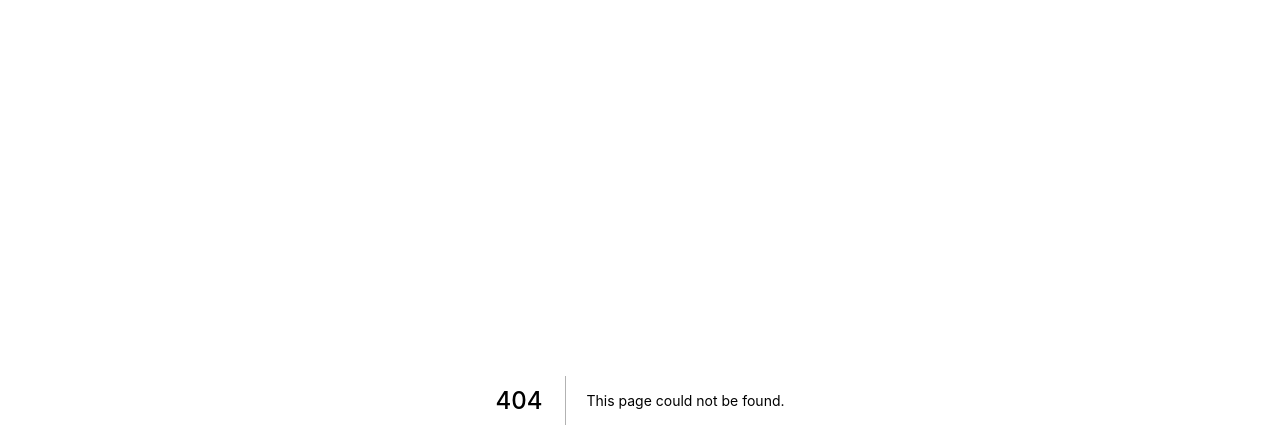
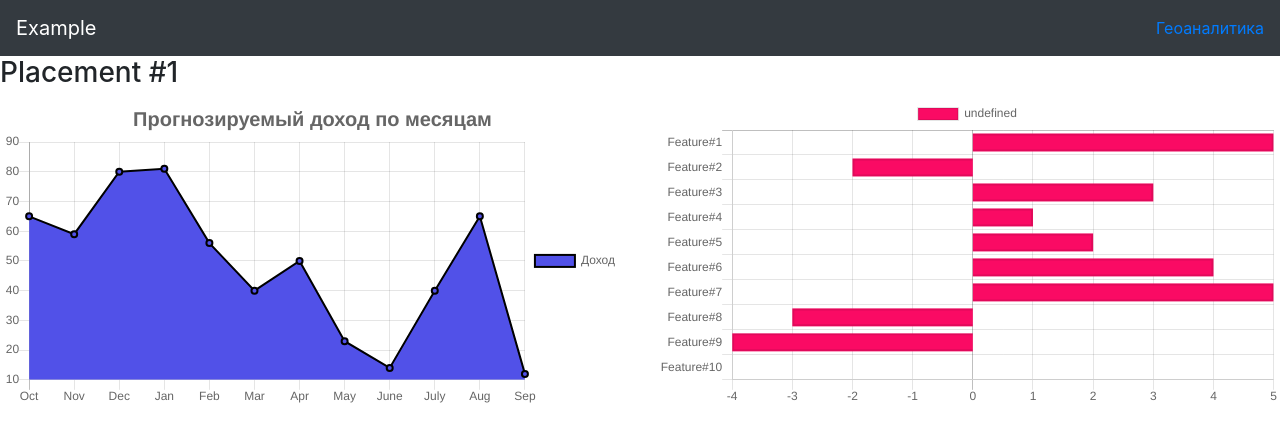
Before and after one commit to syurchenkov/frontend_parcel, a Next.js app: page /placement/1 in a window 1280 px wide. Before the commit this address had no page. Shown: the top 448 px of the page. Built offline with nearby package versions, Linux system fonts and the light colour scheme.

Commit message:
Redirection proto type

```diff
--- a/components/navbar.js
+++ b/components/navbar.js
@@ -27,10 +27,8 @@ export default class NavBar extends React.Component {
                     <Collapse isOpen={this.state.isOpen} navbar>
                     </Collapse>
                     <Link href='/geoanalitics'>
-                        <a>Geoanalictix</a>
+                        <a>Геоаналитика</a>
                     </Link>
-
-
                 </Navbar>
             </div>
         );
--- a/package.json
+++ b/package.json
@@ -10,8 +10,10 @@
   "dependencies": {
     "@zeit/next-css": "^1.0.1",
     "bootstrap": "^4.3.1",
+    "chart.js": "^2.8.0",
     "next": "9.0.5",
     "react": "16.9.0",
+    "react-chartjs-2": "^2.7.6",
     "react-charts": "^2.0.0-beta.4",
     "react-datepicker": "^2.9.6",
     "react-dom": "16.9.0",
--- /dev/null
+++ b/pages/placement/[id].js
@@ -0,0 +1,116 @@
+import React from 'react';
+import { Row, Col } from 'reactstrap';
+import Head from '../../components/head';
+import Page from '../../layouts/main';
+import {Line, HorizontalBar} from 'react-chartjs-2';
+
+class PredictionChart extends React.Component {
+    state = {
+        labels: [
+            'Oct',  'Nov',  'Dec', 'Jan',
+            'Feb',  'Mar',  'Apr', 'May',
+            'June', 'July', 'Aug', 'Sep'
+        ],
+        datasets: [
+            {
+                label: 'Доход',
+                backgroundColor: 'rgba(81, 81, 232, 1)',
+                borderColor: 'rgba(0,0,0,1)',
+                borderWidth: 2,
+                lineTension: 0,
+                data: [
+                    65, 59, 80, 81,
+                    56, 40, 50, 23,
+                    14, 40, 65, 12
+                ]
+            }
+        ]
+    };
+
+    render() {
+        return (
+            <div>
+                <Line
+                    data={this.state}
+                    options={{
+                        title:{
+                            display:true,
+                            text:'Прогнозируемый доход по месяцам',
+                            fontSize:20
+                        },
+                        legend:{
+                            display:true,
+                            position:'right'
+                        }
+                    }}
+                />
+            </div>
+        );
+    }
+}
+
+class FeatureChart extends React.Component {
+    state = {
+        labels: [
+            'Feature#1',
+            'Feature#2',
+            'Feature#3',
+            'Feature#4',
+            'Feature#5',
+            'Feature#6',
+            'Feature#7',
+            'Feature#8',
+            'Feature#9',
+            'Feature#10'
+        ],
+        datasets: [
+            {
+                backgroundColor: 'rgba(250, 10, 100, 1)',
+                borderWidth: 2,
+                lineTension: 0,
+                data: [
+                    5, -2, 3, 7
+                    -6, 2, 4, 5,
+                    -3, -4
+                ]
+            }
+        ]
+    };
+
+    render() {
+        return (
+            <div>
+                <HorizontalBar data={this.state} />
+            </div>
+        );
+    }
+}
+
+class Placement extends React.Component {
+
+    static async getInitialProps({ query }) {
+        return { id: query.id };
+    }
+
+    render() {
+        return(
+            <Page>
+                <Head title="placement"/>
+                <h3>
+                    Placement #{this.props.id}
+                </h3>
+                <Row>
+                    <Col md={{size: 6}}>
+
+                        <PredictionChart/>
+                    </Col>
+                    <Col md={{size: 6}}>
+                        <FeatureChart/>
+                    </Col>
+                </Row>
+            </Page>
+        );
+    }
+}
+
+export default Placement;
```
Also changed, not shown: pages/placement_anketa.js (+28 -23 lines), 1 other file (tests, documents, lock files or other folders).
